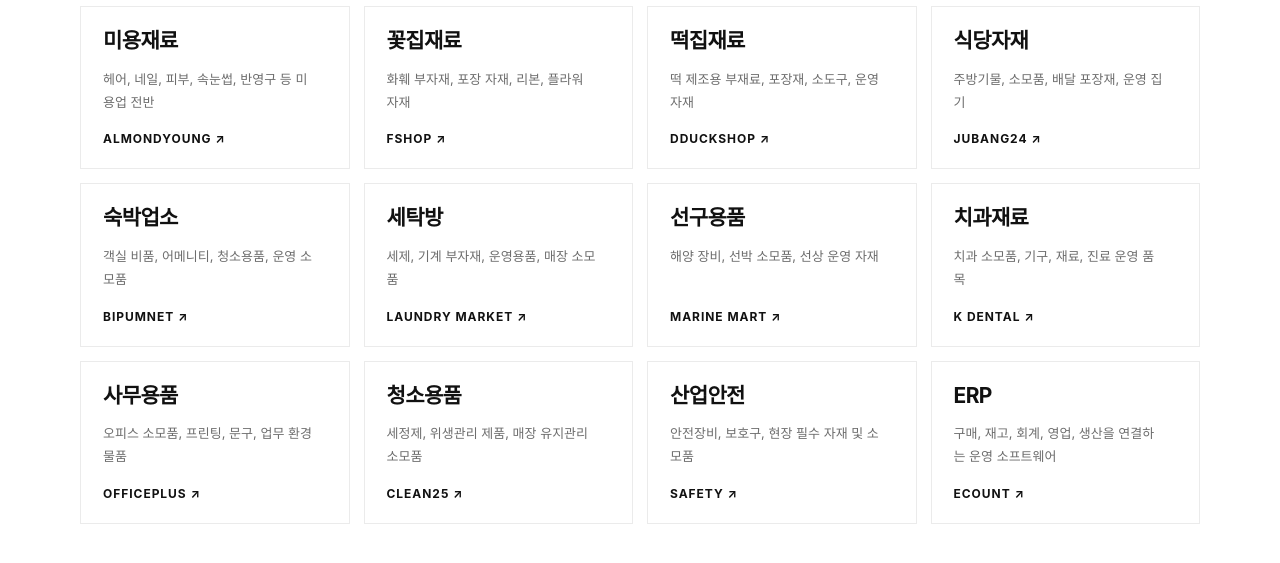
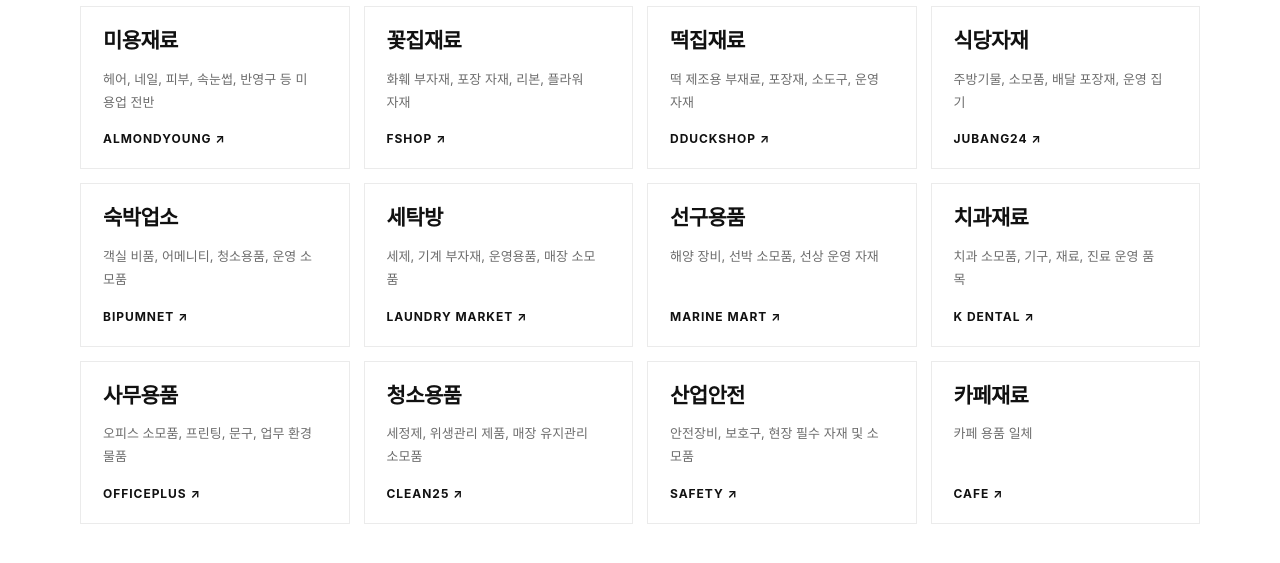
Before and after one commit to chunminjun/b2bmro-website, a plain HTML site: page index.html in a window 1280 px wide. Shown: the part 67-630 px from the top of the page. Drawn offline with Linux system fonts and the light colour scheme.

Commit message:
Update index.html

```diff
--- a/index.html
+++ b/index.html
@@ -260,14 +260,14 @@
         <div class="card-link">SAFETY ↗</div>
       </a>
 
-      <a class="card" href="https://www.ecount.com/kr" target="_blank" rel="noopener noreferrer">
+      <a class="card" href="https://www.cntmart.com/" target="_blank" rel="noopener noreferrer">
         <div>
           <div class="card-top">
-            <h3 class="card-title">ERP</h3>
+            <h3 class="card-title">카페재료</h3>
           </div>
-          <p class="card-desc">구매, 재고, 회계, 영업, 생산을 연결하는 운영 소프트웨어</p>
+          <p class="card-desc">카페 용품 일체</p>
         </div>
-        <div class="card-link">ECOUNT ↗</div>
+        <div class="card-link">CAFE ↗</div>
       </a>
     </section>
   </div>
```
